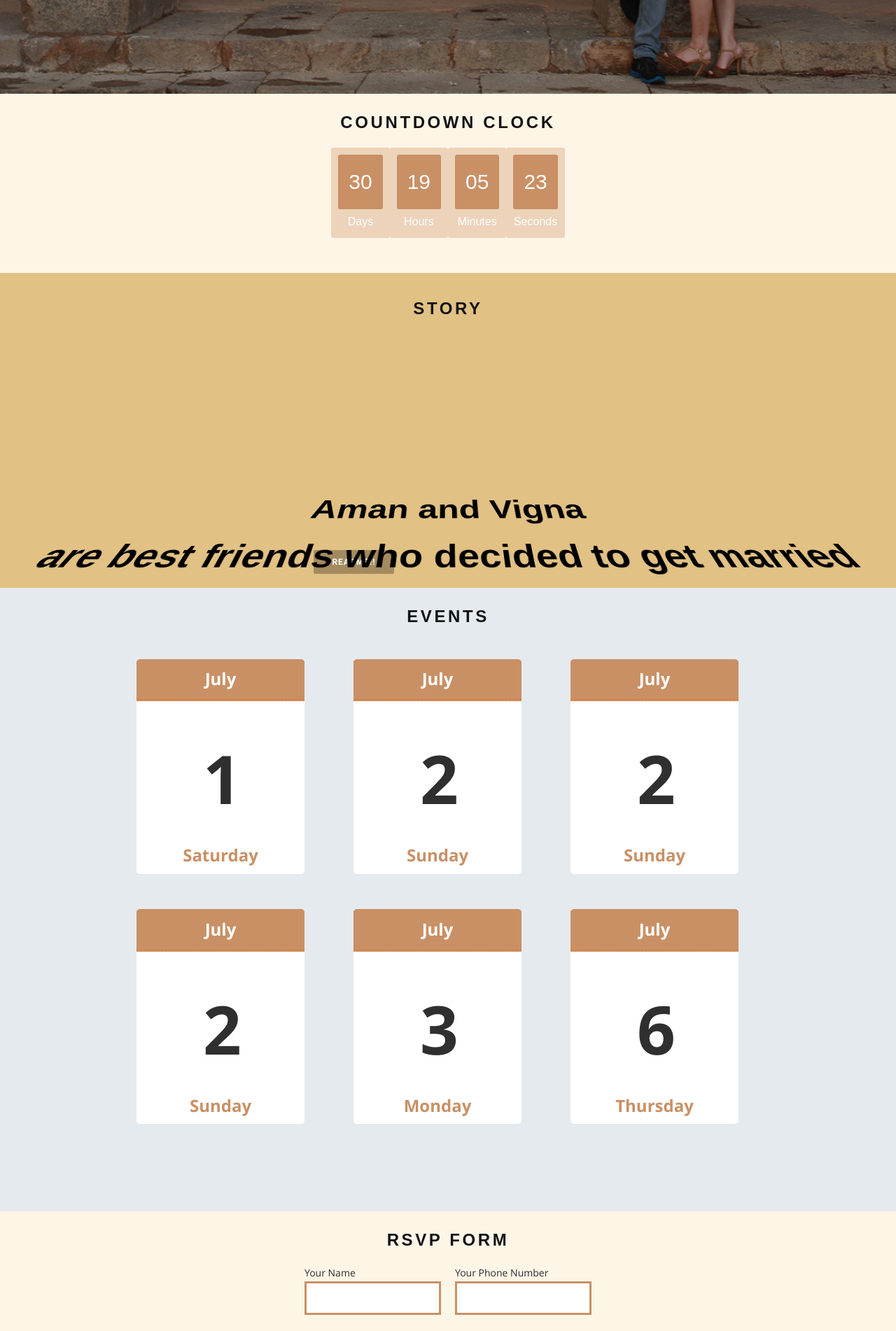
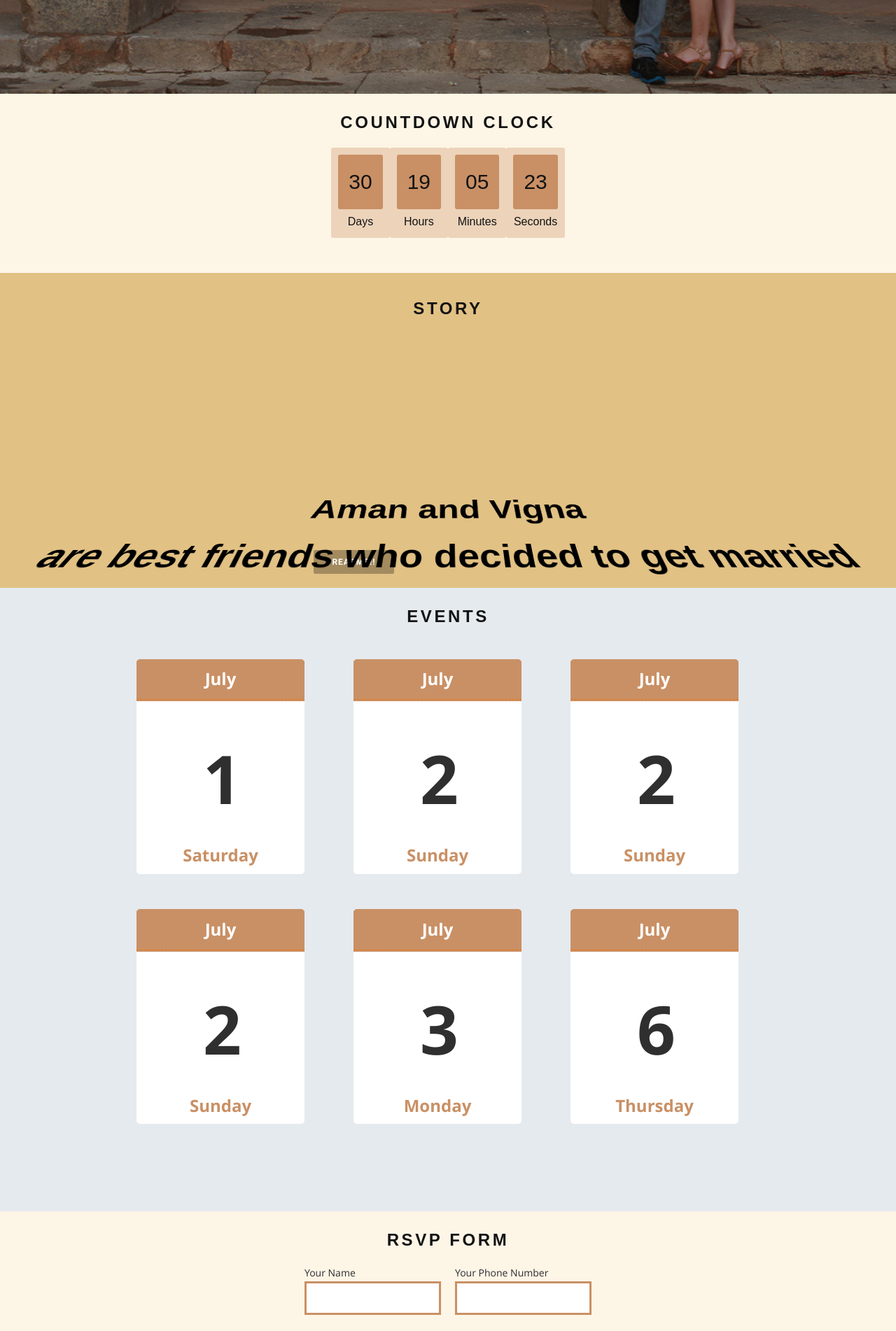
Before and after one commit to uncommonaman/aman_wedding, a Jekyll site: the page built from index.html, in a window 1280 px wide. Shown: the part 766-2668 px from the top of the page at 70% size. Built offline with Jekyll 4.4.1, drawn with Linux system fonts in a browser that asks for light colours; some web fonts are replaced; some of the changed text lies outside the part shown.

Commit message:
form change

```diff
--- a/_includes/form.html
+++ b/_includes/form.html
@@ -28,6 +28,8 @@
   <!-- TIME INPUT -->
   <label><span>Arrival Time<span>
   <input name="entry.856483357" type="time"></label>
+  <label><span>Arrival place</span>
+    <input type="text" name="entry.731003039" placeholder="Airport/Railway Station/Bus Stop"></label>
 
   <label><span>Departure Date<span>
   <input name="entry.1597637995" type="date"></label>
@@ -36,8 +38,7 @@
   <label><span>Departure Time<span>
   <input name="entry.1114279624" type="time"></label>
 
-  <label><span>Arrival place</span>
-    <input type="text" name="entry.731003039" placeholder="Airport/Railway Station/Bus Stop"></label>
+
 
     <label><span>Departure place</span>
     <input type="text" name="entry.861121872" placeholder="Airport/Railway Station/Bus Stop"></label>
--- a/assets/css/3-modules/_countdown.sass
+++ b/assets/css/3-modules/_countdown.sass
@@ -12,7 +12,7 @@
 
 #clockdiv
   font-family: sans-serif
-  color: #fff
+  color: #131313
   display: inline-block
   font-weight: 100
   text-align: center
```
Also changed, not shown: 2 other files.
